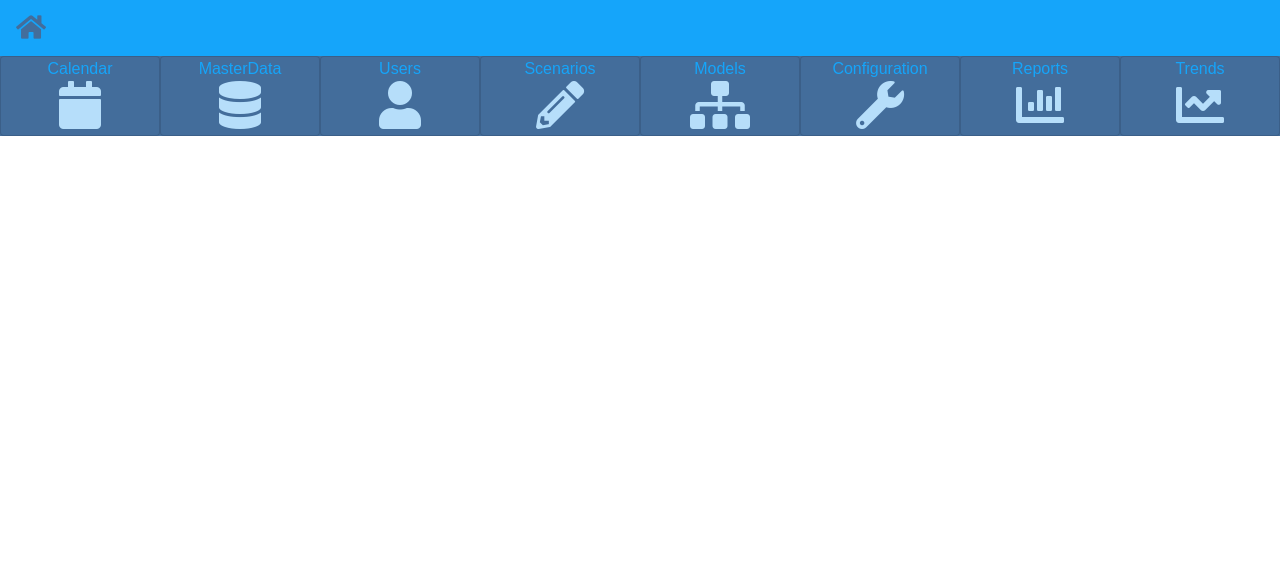
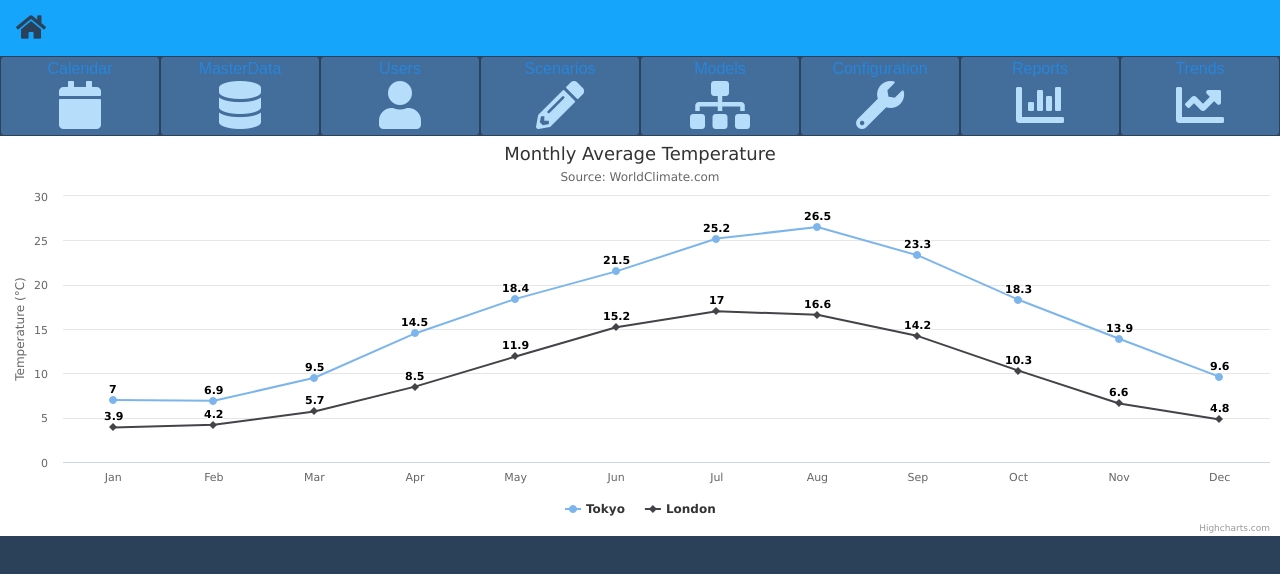
Before and after one commit to bluehenry/React.Demo, a React (Create React App) app: page / in a window 1280 px wide. Shown: the top 574 px of the page. Built offline with nearby package versions, Linux system fonts and the light colour scheme.

Commit message:
Add a Highchart

```diff
--- /dev/null
+++ b/src/chart/chart.js
@@ -0,0 +1,65 @@
+import React, { Component } from 'react';
+import './chart.css';
+import Highcharts from 'highcharts';
+import HighchartsReact from 'highcharts-react-official'
+
+// let options = {
+//     title: {
+//       text: 'My chart'
+//     },
+//     series: [{
+//       data: [1, 2, 3]
+//     }]
+//   }
+
+let options =
+{
+    chart: {
+        type: 'line'
+    },
+    title: {
+        text: 'Monthly Average Temperature'
+    },
+    subtitle: {
+        text: 'Source: WorldClimate.com'
+    },
+    xAxis: {
+        categories: ['Jan', 'Feb', 'Mar', 'Apr', 'May', 'Jun', 'Jul', 'Aug', 'Sep', 'Oct', 'Nov', 'Dec']
+    },
+    yAxis: {
+        title: {
+            text: 'Temperature (°C)'
+        }
+    },
+    plotOptions: {
+        line: {
+            dataLabels: {
+                enabled: true
+            },
+            enableMouseTracking: false
+        }
+    },
+    series: [{
+        name: 'Tokyo',
+        data: [7.0, 6.9, 9.5, 14.5, 18.4, 21.5, 25.2, 26.5, 23.3, 18.3, 13.9, 9.6]
+    }, {
+        name: 'London',
+        data: [3.9, 4.2, 5.7, 8.5, 11.9, 15.2, 17.0, 16.6, 14.2, 10.3, 6.6, 4.8]
+    }]
+}
+
+class Chart extends Component {
+
+  render() {
+      return (
+        <div>
+        <HighchartsReact
+          highcharts={Highcharts}
+          options={options}
+        />
+      </div>
+    )
+  }
+}
+
+export default Chart;
--- a/src/header/header.css
+++ b/src/header/header.css
@@ -1,4 +1,4 @@
 .navbar-blue-theme {
     background-color: #15A5FA;
-    color: #436D9B;
+    color: #2B4059;
   }
--- a/src/home-page/App.js
+++ b/src/home-page/App.js
@@ -2,6 +2,7 @@ import React, { Component } from 'react';
 import './App.css';
 import Header from '../header/header';
 import Menu from '../menu/menu';
+import Chart from '../chart/chart';
 
 class App extends Component {
   render() {
@@ -9,6 +10,7 @@ class App extends Component {
       <div>
         <Header />
         <Menu />
+        <Chart />
       </div>
     );
   }
--- a/src/index.css
+++ b/src/index.css
@@ -2,4 +2,5 @@ body {
   margin: 0;
   padding: 0;
   font-family: sans-serif;
+  background-color: #2B4059;
 }
--- a/src/menu/menu.css
+++ b/src/menu/menu.css
@@ -1,18 +1,21 @@
 .flex-container {
   display: flex;
-  background-color: #436D9B;
   margin: 0;
   padding: 0;
 }
 
 .card {
   display: inline-block;
-  border-style: 1px solid;
-  background-color: #436D9B;
-  color: #15A5FA;;
+  text-align: center;
   height: 5rem;
   width: 12.5%;
-  text-align: center;
+  background-color: #436D9B;
+  color: #2786DA;
+  border-color: #2B4059;
+}
+
+.card:hover {
+  background-color: #2B4059;
 }
 
 .card-icon {
```
Also changed, not shown: package.json (+8 -1 lines), src/chart/chart.css (added), src/menu/menu.js (indentation only), 2 other files (tests, documents, lock files or other folders).
